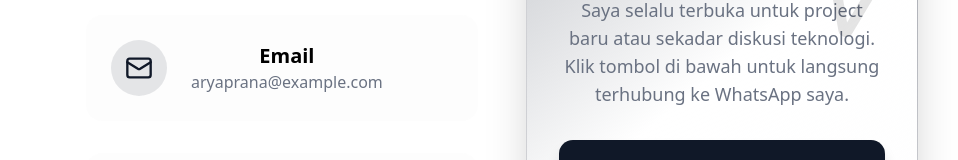
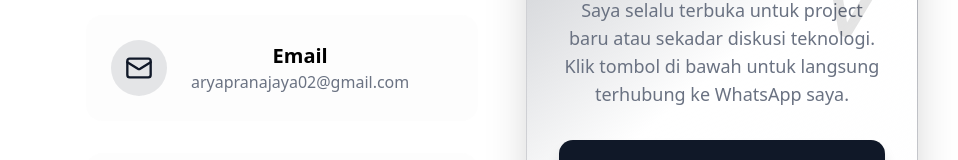
Before and after one commit to AryaaaPPLG/Website-portfolio-react-, a React (Vite) app: page / in a window 1280 px wide. Shown: the part 5991-6151 px from the top of the page, without its empty margins (138-1096 px from the left). Built offline with nearby package versions, Linux system fonts and the light colour scheme.

Commit message:
Update email address in ContactSection component

```diff
--- a/src/assets/components/ContactSection.jsx
+++ b/src/assets/components/ContactSection.jsx
@@ -46,7 +46,7 @@
               </div>
               <div>
                 <h3 className="text-xl font-bold">Email</h3>
-                <p className="text-muted-foreground">aryaprana@example.com</p>
+                <p className="text-muted-foreground">aryapranajaya02@gmail.com</p>
               </div>
             </div>
 
```
